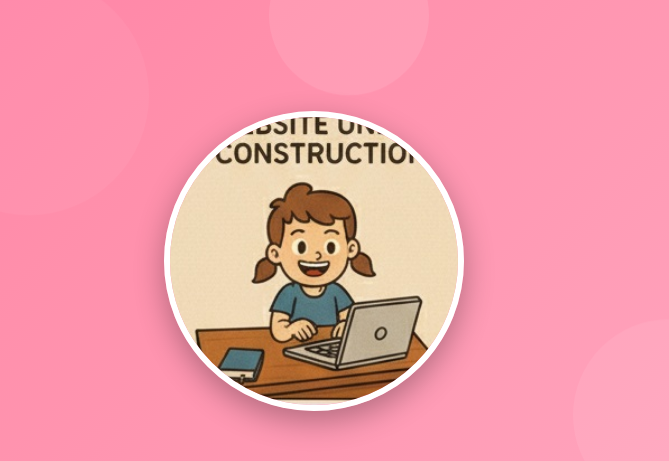
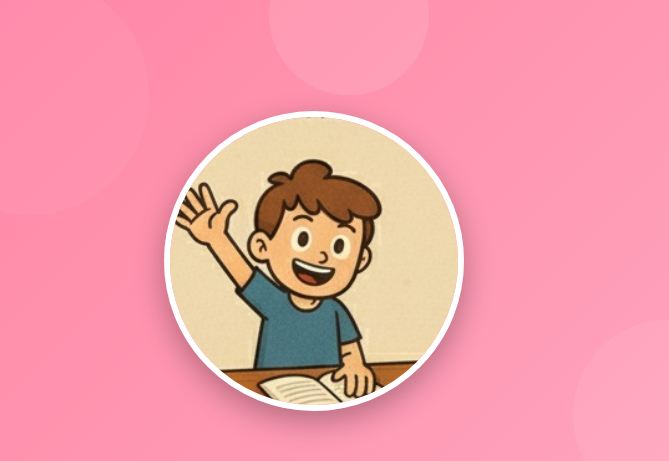
Before and after one commit to aliciaroesch-byte/aliciaroesch-byte.github.io, a plain HTML site: page index.html in a window 1280 px wide. Shown: the part 139-600 px from the top of the page, 611-1280 px from the left. Drawn offline with nearby package versions, Linux system fonts and the light colour scheme.

Commit message:
Update index.html

```diff
--- a/index.html
+++ b/index.html
@@ -106,7 +106,7 @@
                     </div>
                 </div>
                 <div class="col-lg-6 text-center fade-in">
-                    <img src="pic/13.jpg" alt="mypic" class="profile-img">
+                    <img src="pic/mypic.png" alt="mypic" class="profile-img">
                 </div>
             </div>
         </div>
```
